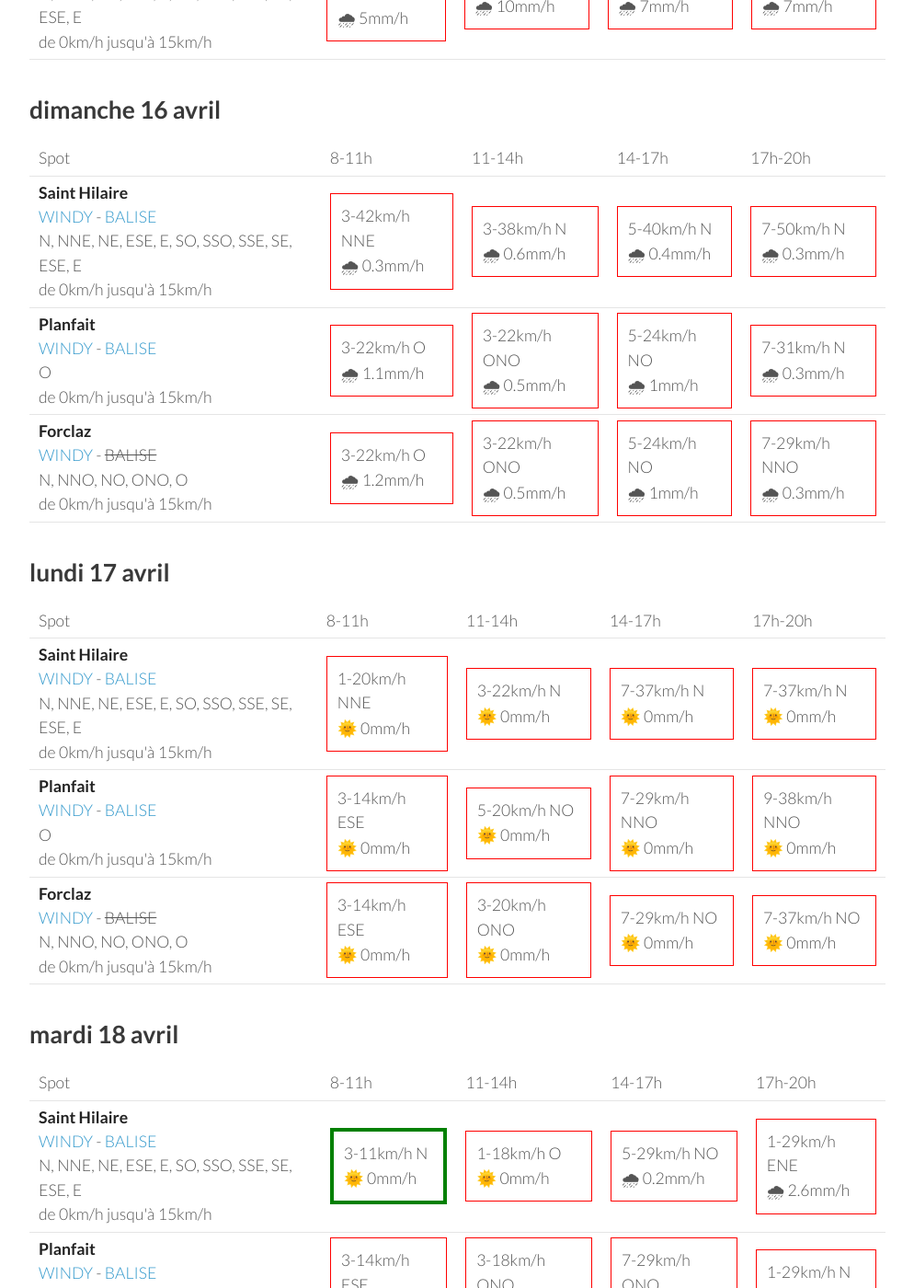
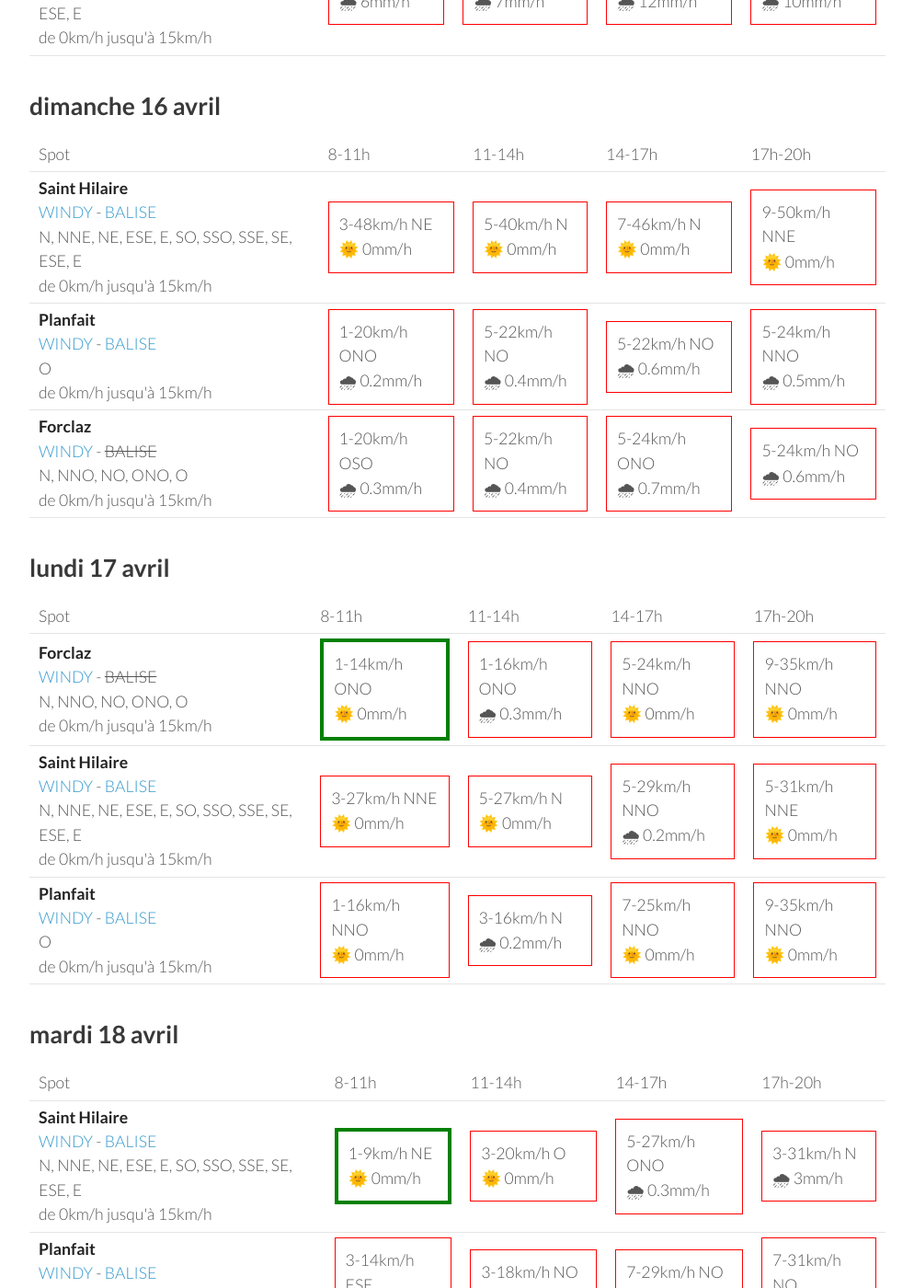
Before and after one commit to parapente-dans-le-nord/parapente-dans-le-nord.github.io, a Jekyll site: the page built from alpes_nord.markdown, in a window 1280 px wide and 1400 px high, scrolled down 1185 px. Shown: the whole window at 92% size, without its empty margins (26-1020 px from the left). Built offline with Jekyll 4.4.1, drawn with Linux system fonts in a browser that asks for light colours; some of the changed text lies outside the part shown.

Commit message:
update index.markdown

```diff
--- a/alpes_nord.markdown
+++ b/alpes_nord.markdown
@@ -22,33 +22,30 @@ page mise à jour le vendredi 14 avril 06:26
       <td>17h-20h</td>
     </tr>
 <tr>
-        <td><strong>Planfait</strong><br><a href="https://windy.com/45.853/6.223?45.415,6.223,8">WINDY</a> - <span class=""><a href="https://www.openwindmap.org/PP496">BALISE</a> </span><br> <span class="vent-favorable">O</span><br><span class="force-vent">de 0km/h jusqu'à 15km/h</span> </td>
+        <td><strong>Forclaz</strong><br><a href="https://windy.com/45.814/6.247?45.375,6.246,8,m:eVwaglz">WINDY</a> - <span class="no-balise"> BALISE </span><br> <span class="vent-favorable">N, NNO, NO, ONO, O</span><br><span class="force-vent">de 0km/h jusqu'à 15km/h</span> </td>
 
-            <td><div class="not-flyable"><p>3-3km/h ENE</p><p>🌞 0mm/h</p></div></td>
-            <td><div class="flyable"><p>1-12km/h O</p><p>🌞 0mm/h</p></div></td>
-            <td><div class="not-flyable"><p>7-22km/h O</p><p>🌞 0mm/h</p></div></td>
-            <td><div class="not-flyable"><p>5-16km/h S</p><p>🌞 0mm/h</p></div></td>
-
+            <td><div class="not-flyable"><p>0-0km/h NA</p><p>🌧️ 0mm/h</p></div></td>
+            <td><div class="flyable"><p>5-12km/h NO</p><p>🌞 0mm/h</p></div></td>
+            <td><div class="not-flyable"><p>7-20km/h ONO</p><p>🌞 0mm/h</p></div></td>
+            <td><div class="not-flyable"><p>7-16km/h OSO</p><p>🌞 0mm/h</p></div></td>
 
     </tr>
 <tr>
-        <td><strong>Forclaz</strong><br><a href="https://windy.com/45.814/6.247?45.375,6.246,8,m:eVwaglz">WINDY</a> - <span class="no-balise"> BALISE </span><br> <span class="vent-favorable">N, NNO, NO, ONO, O</span><br><span class="force-vent">de 0km/h jusqu'à 15km/h</span> </td>
+        <td><strong>Planfait</strong><br><a href="https://windy.com/45.853/6.223?45.415,6.223,8">WINDY</a> - <span class=""><a href="https://www.openwindmap.org/PP496">BALISE</a> </span><br> <span class="vent-favorable">O</span><br><span class="force-vent">de 0km/h jusqu'à 15km/h</span> </td>
 
-            <td><div class="not-flyable"><p>3-5km/h ENE</p><p>🌞 0mm/h</p></div></td>
-            <td><div class="flyable"><p>3-12km/h NO</p><p>🌞 0mm/h</p></div></td>
-            <td><div class="not-flyable"><p>7-18km/h ONO</p><p>🌞 0mm/h</p></div></td>
-            <td><div class="not-flyable"><p>7-16km/h SO</p><p>🌞 0mm/h</p></div></td>
-
+            <td><div class="not-flyable"><p>0-0km/h NA</p><p>🌧️ 0mm/h</p></div></td>
+            <td><div class="not-flyable"><p>5-14km/h ONO</p><p>🌞 0mm/h</p></div></td>
+            <td><div class="not-flyable"><p>7-22km/h ONO</p><p>🌞 0mm/h</p></div></td>
+            <td><div class="not-flyable"><p>3-14km/h OSO</p><p>🌞 0mm/h</p></div></td>
 
     </tr>
 <tr>
         <td><strong>Saint Hilaire</strong><br><a href="https://windy.com/45.307/5.888?45.087,5.889,9,m:eUFagkX">WINDY</a> - <span class=""><a href="http://www.balisemeteo.com/balise.php?idBalise=61">BALISE</a> </span><br> <span class="vent-favorable">N, NNE, NE, ESE, E, SO, SSO, SSE, SE, ESE, E</span><br><span class="force-vent">de 0km/h jusqu'à 15km/h</span> </td>
 
-            <td><div class="flyable"><p>0-9km/h N</p><p>🌧 0.4mm/h</p></div></td>
-            <td><div class="not-flyable"><p>7-16km/h SE</p><p>🌞 0mm/h</p></div></td>
-            <td><div class="not-flyable"><p>7-16km/h SSE</p><p>🌞 0mm/h</p></div></td>
-            <td><div class="not-flyable"><p>9-27km/h SSO</p><p>🌞 0mm/h</p></div></td>
-
+            <td><div class="not-flyable"><p>0-0km/h NA</p><p>🌧️ 0mm/h</p></div></td>
+            <td><div class="not-flyable"><p>9-22km/h E</p><p>🌧 0.3mm/h</p></div></td>
+            <td><div class="not-flyable"><p>5-16km/h SSE</p><p>🌧 0mm/h</p></div></td>
+            <td><div class="not-flyable"><p>7-25km/h SSE</p><p>🌧 0mm/h</p></div></td>
 
     </tr>
 
@@ -70,30 +67,30 @@ page mise à jour le vendredi 14 avril 06:26
 <tr>
         <td><strong>Forclaz</strong><br><a href="https://windy.com/45.814/6.247?45.375,6.246,8,m:eVwaglz">WINDY</a> - <span class="no-balise"> BALISE </span><br> <span class="vent-favorable">N, NNO, NO, ONO, O</span><br><span class="force-vent">de 0km/h jusqu'à 15km/h</span> </td>
 
-            <td><div class="not-flyable"><p>1-7km/h ENE</p><p>🌧 1.2mm/h</p></div></td>
-            <td><div class="not-flyable"><p>5-11km/h NNO</p><p>🌧 10mm/h</p></div></td>
-            <td><div class="not-flyable"><p>5-16km/h NNO</p><p>🌧 9mm/h</p></div></td>
-            <td><div class="not-flyable"><p>9-22km/h NNO</p><p>🌧 3.5mm/h</p></div></td>
+            <td><div class="not-flyable"><p>5-5km/h NE</p><p>🌧 4mm/h</p></div></td>
+            <td><div class="not-flyable"><p>7-20km/h NNO</p><p>🌧 7mm/h</p></div></td>
+            <td><div class="not-flyable"><p>9-24km/h NO</p><p>🌧 8mm/h</p></div></td>
+            <td><div class="not-flyable"><p>9-25km/h NNO</p><p>🌧 4.5mm/h</p></div></td>
 
 
     </tr>
 <tr>
         <td><strong>Planfait</strong><br><a href="https://windy.com/45.853/6.223?45.415,6.223,8">WINDY</a> - <span class=""><a href="https://www.openwindmap.org/PP496">BALISE</a> </span><br> <span class="vent-favorable">O</span><br><span class="force-vent">de 0km/h jusqu'à 15km/h</span> </td>
 
-            <td><div class="not-flyable"><p>3-11km/h SE</p><p>🌧 3.1mm/h</p></div></td>
-            <td><div class="not-flyable"><p>3-14km/h OSO</p><p>🌧 15mm/h</p></div></td>
-            <td><div class="not-flyable"><p>3-11km/h N</p><p>🌧 10mm/h</p></div></td>
-            <td><div class="not-flyable"><p>5-16km/h NO</p><p>🌧 4mm/h</p></div></td>
+            <td><div class="not-flyable"><p>5-11km/h ESE</p><p>🌧 7mm/h</p></div></td>
+            <td><div class="not-flyable"><p>1-12km/h NNO</p><p>🌧 6mm/h</p></div></td>
+            <td><div class="not-flyable"><p>5-16km/h ONO</p><p>🌧 8mm/h</p></div></td>
+            <td><div class="not-flyable"><p>7-20km/h N</p><p>🌧 6mm/h</p></div></td>
 
 
     </tr>
 <tr>
         <td><strong>Saint Hilaire</strong><br><a href="https://windy.com/45.307/5.888?45.087,5.889,9,m:eUFagkX">WINDY</a> - <span class=""><a href="http://www.balisemeteo.com/balise.php?idBalise=61">BALISE</a> </span><br> <span class="vent-favorable">N, NNE, NE, ESE, E, SO, SSO, SSE, SE, ESE, E</span><br><span class="force-vent">de 0km/h jusqu'à 15km/h</span> </td>
 
-            <td><div class="not-flyable"><p>5-16km/h SSO</p><p>🌧 5mm/h</p></div></td>
-            <td><div class="not-flyable"><p>7-25km/h SSO</p><p>🌧 10mm/h</p></div></td>
-            <td><div class="not-flyable"><p>3-11km/h E</p><p>🌧 7mm/h</p></div></td>
-            <td><div class="not-flyable"><p>3-16km/h ENE</p><p>🌧 7mm/h</p></div></td>
+            <td><div class="not-flyable"><p>7-16km/h S</p><p>🌧 6mm/h</p></div></td>
+            <td><div class="not-flyable"><p>9-20km/h SSO</p><p>🌧 7mm/h</p></div></td>
+            <td><div class="not-flyable"><p>1-12km/h ENE</p><p>🌧 12mm/h</p></div></td>
+            <td><div class="not-flyable"><p>5-16km/h ENE</p><p>🌧 10mm/h</p></div></td>
 
 
     </tr>
@@ -116,30 +113,30 @@ page mise à jour le vendredi 14 avril 06:26
 <tr>
         <td><strong>Saint Hilaire</strong><br><a href="https://windy.com/45.307/5.888?45.087,5.889,9,m:eUFagkX">WINDY</a> - <span class=""><a href="http://www.balisemeteo.com/balise.php?idBalise=61">BALISE</a> </span><br> <span class="vent-favorable">N, NNE, NE, ESE, E, SO, SSO, SSE, SE, ESE, E</span><br><span class="force-vent">de 0km/h jusqu'à 15km/h</span> </td>
 
-            <td><div class="not-flyable"><p>3-42km/h NNE</p><p>🌧 0.3mm/h</p></div></td>
-            <td><div class="not-flyable"><p>3-38km/h N</p><p>🌧 0.6mm/h</p></div></td>
-            <td><div class="not-flyable"><p>5-40km/h N</p><p>🌧 0.4mm/h</p></div></td>
-            <td><div class="not-flyable"><p>7-50km/h N</p><p>🌧 0.3mm/h</p></div></td>
+            <td><div class="not-flyable"><p>3-48km/h NE</p><p>🌞 0mm/h</p></div></td>
+            <td><div class="not-flyable"><p>5-40km/h N</p><p>🌞 0mm/h</p></div></td>
+            <td><div class="not-flyable"><p>7-46km/h N</p><p>🌞 0mm/h</p></div></td>
+            <td><div class="not-flyable"><p>9-50km/h NNE</p><p>🌞 0mm/h</p></div></td>
 
 
     </tr>
 <tr>
         <td><strong>Planfait</strong><br><a href="https://windy.com/45.853/6.223?45.415,6.223,8">WINDY</a> - <span class=""><a href="https://www.openwindmap.org/PP496">BALISE</a> </span><br> <span class="vent-favorable">O</span><br><span class="force-vent">de 0km/h jusqu'à 15km/h</span> </td>
 
-            <td><div class="not-flyable"><p>3-22km/h O</p><p>🌧 1.1mm/h</p></div></td>
-            <td><div class="not-flyable"><p>3-22km/h ONO</p><p>🌧 0.5mm/h</p></div></td>
-            <td><div class="not-flyable"><p>5-24km/h NO</p><p>🌧 1mm/h</p></div></td>
-            <td><div class="not-flyable"><p>7-31km/h N</p><p>🌧 0.3mm/h</p></div></td>
+            <td><div class="not-flyable"><p>1-20km/h ONO</p><p>🌧 0.2mm/h</p></div></td>
+            <td><div class="not-flyable"><p>5-22km/h NO</p><p>🌧 0.4mm/h</p></div></td>
+            <td><div class="not-flyable"><p>5-22km/h NO</p><p>🌧 0.6mm/h</p></div></td>
+            <td><div class="not-flyable"><p>5-24km/h NNO</p><p>🌧 0.5mm/h</p></div></td>
 
 
     </tr>
 <tr>
         <td><strong>Forclaz</strong><br><a href="https://windy.com/45.814/6.247?45.375,6.246,8,m:eVwaglz">WINDY</a> - <span class="no-balise"> BALISE </span><br> <span class="vent-favorable">N, NNO, NO, ONO, O</span><br><span class="force-vent">de 0km/h jusqu'à 15km/h</span> </td>
 
-            <td><div class="not-flyable"><p>3-22km/h O</p><p>🌧 1.2mm/h</p></div></td>
-            <td><div class="not-flyable"><p>3-22km/h ONO</p><p>🌧 0.5mm/h</p></div></td>
-            <td><div class="not-flyable"><p>5-24km/h NO</p><p>🌧 1mm/h</p></div></td>
-            <td><div class="not-flyable"><p>7-29km/h NNO</p><p>🌧 0.3mm/h</p></div></td>
+            <td><div class="not-flyable"><p>1-20km/h OSO</p><p>🌧 0.3mm/h</p></div></td>
+            <td><div class="not-flyable"><p>5-22km/h NO</p><p>🌧 0.4mm/h</p></div></td>
+            <td><div class="not-flyable"><p>5-24km/h ONO</p><p>🌧 0.7mm/h</p></div></td>
+            <td><div class="not-flyable"><p>5-24km/h NO</p><p>🌧 0.6mm/h</p></div></td>
 
 
     </tr>
@@ -160,32 +157,32 @@ page mise à jour le vendredi 14 avril 06:26
       <td>17h-20h</td>
     </tr>
 <tr>
+        <td><strong>Forclaz</strong><br><a href="https://windy.com/45.814/6.247?45.375,6.246,8,m:eVwaglz">WINDY</a> - <span class="no-balise"> BALISE </span><br> <span class="vent-favorable">N, NNO, NO, ONO, O</span><br><span class="force-vent">de 0km/h jusqu'à 15km/h</span> </td>
+
+            <td><div class="flyable"><p>1-14km/h ONO</p><p>🌞 0mm/h</p></div></td>
+            <td><div class="not-flyable"><p>1-16km/h ONO</p><p>🌧 0.3mm/h</p></div></td>
+            <td><div class="not-flyable"><p>5-24km/h NNO</p><p>🌞 0mm/h</p></div></td>
+            <td><div class="not-flyable"><p>9-35km/h NNO</p><p>🌞 0mm/h</p></div></td>
+
+
+    </tr>
+<tr>
         <td><strong>Saint Hilaire</strong><br><a href="https://windy.com/45.307/5.888?45.087,5.889,9,m:eUFagkX">WINDY</a> - <span class=""><a href="http://www.balisemeteo.com/balise.php?idBalise=61">BALISE</a> </span><br> <span class="vent-favorable">N, NNE, NE, ESE, E, SO, SSO, SSE, SE, ESE, E</span><br><span class="force-vent">de 0km/h jusqu'à 15km/h</span> </td>
 
-            <td><div class="not-flyable"><p>1-20km/h NNE</p><p>🌞 0mm/h</p></div></td>
-            <td><div class="not-flyable"><p>3-22km/h N</p><p>🌞 0mm/h</p></div></td>
-            <td><div class="not-flyable"><p>7-37km/h N</p><p>🌞 0mm/h</p></div></td>
-            <td><div class="not-flyable"><p>7-37km/h N</p><p>🌞 0mm/h</p></div></td>
+            <td><div class="not-flyable"><p>3-27km/h NNE</p><p>🌞 0mm/h</p></div></td>
+            <td><div class="not-flyable"><p>5-27km/h N</p><p>🌞 0mm/h</p></div></td>
+            <td><div class="not-flyable"><p>5-29km/h NNO</p><p>🌧 0.2mm/h</p></div></td>
+            <td><div class="not-flyable"><p>5-31km/h NNE</p><p>🌞 0mm/h</p></div></td>
 
 
     </tr>
 <tr>
         <td><strong>Planfait</strong><br><a href="https://windy.com/45.853/6.223?45.415,6.223,8">WINDY</a> - <span class=""><a href="https://www.openwindmap.org/PP496">BALISE</a> </span><br> <span class="vent-favorable">O</span><br><span class="force-vent">de 0km/h jusqu'à 15km/h</span> </td>
 
-            <td><div class="not-flyable"><p>3-14km/h ESE</p><p>🌞 0mm/h</p></div></td>
-            <td><div class="not-flyable"><p>5-20km/h NO</p><p>🌞 0mm/h</p></div></td>
-            <td><div class="not-flyable"><p>7-29km/h NNO</p><p>🌞 0mm/h</p></div></td>
-            <td><div class="not-flyable"><p>9-38km/h NNO</p><p>🌞 0mm/h</p></div></td>
-
-
-    </tr>
-<tr>
-        <td><strong>Forclaz</strong><br><a href="https://windy.com/45.814/6.247?45.375,6.246,8,m:eVwaglz">WINDY</a> - <span class="no-balise"> BALISE </span><br> <span class="vent-favorable">N, NNO, NO, ONO, O</span><br><span class="force-vent">de 0km/h jusqu'à 15km/h</span> </td>
-
-            <td><div class="not-flyable"><p>3-14km/h ESE</p><p>🌞 0mm/h</p></div></td>
-            <td><div class="not-flyable"><p>3-20km/h ONO</p><p>🌞 0mm/h</p></div></td>
-            <td><div class="not-flyable"><p>7-29km/h NO</p><p>🌞 0mm/h</p></div></td>
-            <td><div class="not-flyable"><p>7-37km/h NO</p><p>🌞 0mm/h</p></div></td>
+            <td><div class="not-flyable"><p>1-16km/h NNO</p><p>🌞 0mm/h</p></div></td>
+            <td><div class="not-flyable"><p>3-16km/h N</p><p>🌧 0.2mm/h</p></div></td>
+            <td><div class="not-flyable"><p>7-25km/h NNO</p><p>🌞 0mm/h</p></div></td>
+            <td><div class="not-flyable"><p>9-35km/h NNO</p><p>🌞 0mm/h</p></div></td>
 
 
     </tr>
@@ -208,10 +205,10 @@ page mise à jour le vendredi 14 avril 06:26
 <tr>
         <td><strong>Saint Hilaire</strong><br><a href="https://windy.com/45.307/5.888?45.087,5.889,9,m:eUFagkX">WINDY</a> - <span class=""><a href="http://www.balisemeteo.com/balise.php?idBalise=61">BALISE</a> </span><br> <span class="vent-favorable">N, NNE, NE, ESE, E, SO, SSO, SSE, SE, ESE, E</span><br><span class="force-vent">de 0km/h jusqu'à 15km/h</span> </td>
 
-            <td><div class="flyable"><p>3-11km/h N</p><p>🌞 0mm/h</p></div></td>
-            <td><div class="not-flyable"><p>1-18km/h O</p><p>🌞 0mm/h</p></div></td>
-            <td><div class="not-flyable"><p>5-29km/h NO</p><p>🌧 0.2mm/h</p></div></td>
-            <td><div class="not-flyable"><p>1-29km/h ENE</p><p>🌧 2.6mm/h</p></div></td>
+            <td><div class="flyable"><p>1-9km/h NE</p><p>🌞 0mm/h</p></div></td>
+            <td><div class="not-flyable"><p>3-20km/h O</p><p>🌞 0mm/h</p></div></td>
+            <td><div class="not-flyable"><p>5-27km/h ONO</p><p>🌧 0.3mm/h</p></div></td>
+            <td><div class="not-flyable"><p>3-31km/h N</p><p>🌧 3mm/h</p></div></td>
 
 
     </tr>
@@ -219,9 +216,9 @@ page mise à jour le vendredi 14 avril 06:26
         <td><strong>Planfait</strong><br><a href="https://windy.com/45.853/6.223?45.415,6.223,8">WINDY</a> - <span class=""><a href="https://www.openwindmap.org/PP496">BALISE</a> </span><br> <span class="vent-favorable">O</span><br><span class="force-vent">de 0km/h jusqu'à 15km/h</span> </td>
 
             <td><div class="not-flyable"><p>3-14km/h ESE</p><p>🌞 0mm/h</p></div></td>
-            <td><div class="not-flyable"><p>3-18km/h ONO</p><p>🌧 0.2mm/h</p></div></td>
-            <td><div class="not-flyable"><p>7-29km/h ONO</p><p>🌞 0mm/h</p></div></td>
-            <td><div class="not-flyable"><p>1-29km/h N</p><p>🌧 1.5mm/h</p></div></td>
+            <td><div class="not-flyable"><p>3-18km/h NO</p><p>🌞 0mm/h</p></div></td>
+            <td><div class="not-flyable"><p>7-29km/h NO</p><p>🌞 0mm/h</p></div></td>
+            <td><div class="not-flyable"><p>7-31km/h NO</p><p>🌞 0mm/h</p></div></td>
 
 
     </tr>
@@ -229,9 +226,9 @@ page mise à jour le vendredi 14 avril 06:26
         <td><strong>Forclaz</strong><br><a href="https://windy.com/45.814/6.247?45.375,6.246,8,m:eVwaglz">WINDY</a> - <span class="no-balise"> BALISE </span><br> <span class="vent-favorable">N, NNO, NO, ONO, O</span><br><span class="force-vent">de 0km/h jusqu'à 15km/h</span> </td>
 
             <td><div class="not-flyable"><p>3-16km/h ESE</p><p>🌞 0mm/h</p></div></td>
-            <td><div class="not-flyable"><p>3-16km/h ONO</p><p>🌧 0.4mm/h</p></div></td>
-            <td><div class="not-flyable"><p>5-27km/h NO</p><p>🌞 0mm/h</p></div></td>
-            <td><div class="not-flyable"><p>1-27km/h N</p><p>🌧 1.4mm/h</p></div></td>
+            <td><div class="not-flyable"><p>3-18km/h ONO</p><p>🌞 0mm/h</p></div></td>
+            <td><div class="not-flyable"><p>7-29km/h ONO</p><p>🌞 0mm/h</p></div></td>
+            <td><div class="not-flyable"><p>7-31km/h NO</p><p>🌞 0mm/h</p></div></td>
 
 
     </tr>
@@ -239,3 +236,49 @@ page mise à jour le vendredi 14 avril 06:26
 </tbody>
 </table>
 {:/}
+## mercredi 19 avril
+
+{::nomarkdown}
+<table>
+  <tbody>
+    <tr>
+      <td>Spot</td>
+      <td>8-11h</td>
+      <td>11-14h</td>
+      <td>14-17h</td>
+      <td>17h-20h</td>
+    </tr>
+<tr>
+        <td><strong>Planfait</strong><br><a href="https://windy.com/45.853/6.223?45.415,6.223,8">WINDY</a> - <span class=""><a href="https://www.openwindmap.org/PP496">BALISE</a> </span><br> <span class="vent-favorable">O</span><br><span class="force-vent">de 0km/h jusqu'à 15km/h</span> </td>
+
+            <td><div class="not-flyable"><p>5-18km/h ESE</p><p>🌞 0mm/h</p></div></td>
+            <td><div class="not-flyable"><p>1-20km/h SO</p><p>🌞 0mm/h</p></div></td>
+            <td><div class="not-flyable"><p>5-25km/h O</p><p>🌧 0.4mm/h</p></div></td>
+            <td><div class="not-flyable"><p>3-25km/h OSO</p><p>🌧 1.5mm/h</p></div></td>
+
+
+    </tr>
+<tr>
+        <td><strong>Saint Hilaire</strong><br><a href="https://windy.com/45.307/5.888?45.087,5.889,9,m:eUFagkX">WINDY</a> - <span class=""><a href="http://www.balisemeteo.com/balise.php?idBalise=61">BALISE</a> </span><br> <span class="vent-favorable">N, NNE, NE, ESE, E, SO, SSO, SSE, SE, ESE, E</span><br><span class="force-vent">de 0km/h jusqu'à 15km/h</span> </td>
+
+            <td><div class="not-flyable"><p>1-20km/h NNE</p><p>🌞 0mm/h</p></div></td>
+            <td><div class="not-flyable"><p>3-27km/h OSO</p><p>🌞 0mm/h</p></div></td>
+            <td><div class="not-flyable"><p>5-33km/h SO</p><p>🌞 0mm/h</p></div></td>
+            <td><div class="not-flyable"><p>3-35km/h SSO</p><p>🌧 0.7mm/h</p></div></td>
+
+
+    </tr>
+<tr>
+        <td><strong>Forclaz</strong><br><a href="https://windy.com/45.814/6.247?45.375,6.246,8,m:eVwaglz">WINDY</a> - <span class="no-balise"> BALISE </span><br> <span class="vent-favorable">N, NNO, NO, ONO, O</span><br><span class="force-vent">de 0km/h jusqu'à 15km/h</span> </td>
+
+            <td><div class="not-flyable"><p>5-20km/h ESE</p><p>🌞 0mm/h</p></div></td>
+            <td><div class="not-flyable"><p>1-22km/h SSE</p><p>🌞 0mm/h</p></div></td>
+            <td><div class="not-flyable"><p>5-24km/h O</p><p>🌧 0.6mm/h</p></div></td>
+            <td><div class="not-flyable"><p>3-25km/h OSO</p><p>🌧 1.3mm/h</p></div></td>
+
+
+    </tr>
+
+</tbody>
+</table>
+{:/}
```
Also changed, not shown: other parts of alpes_nord.markdown (+1 -1 lines).
